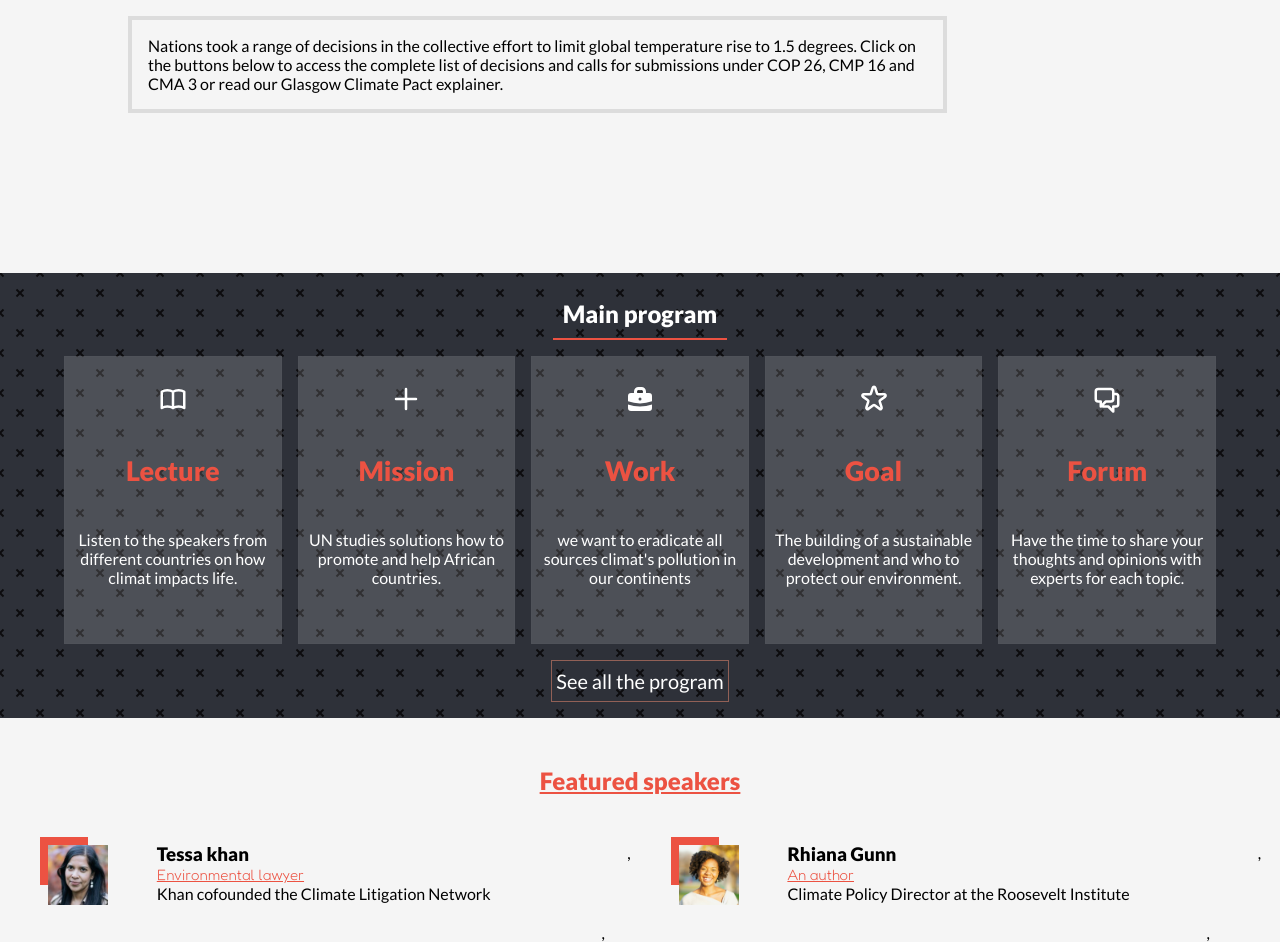
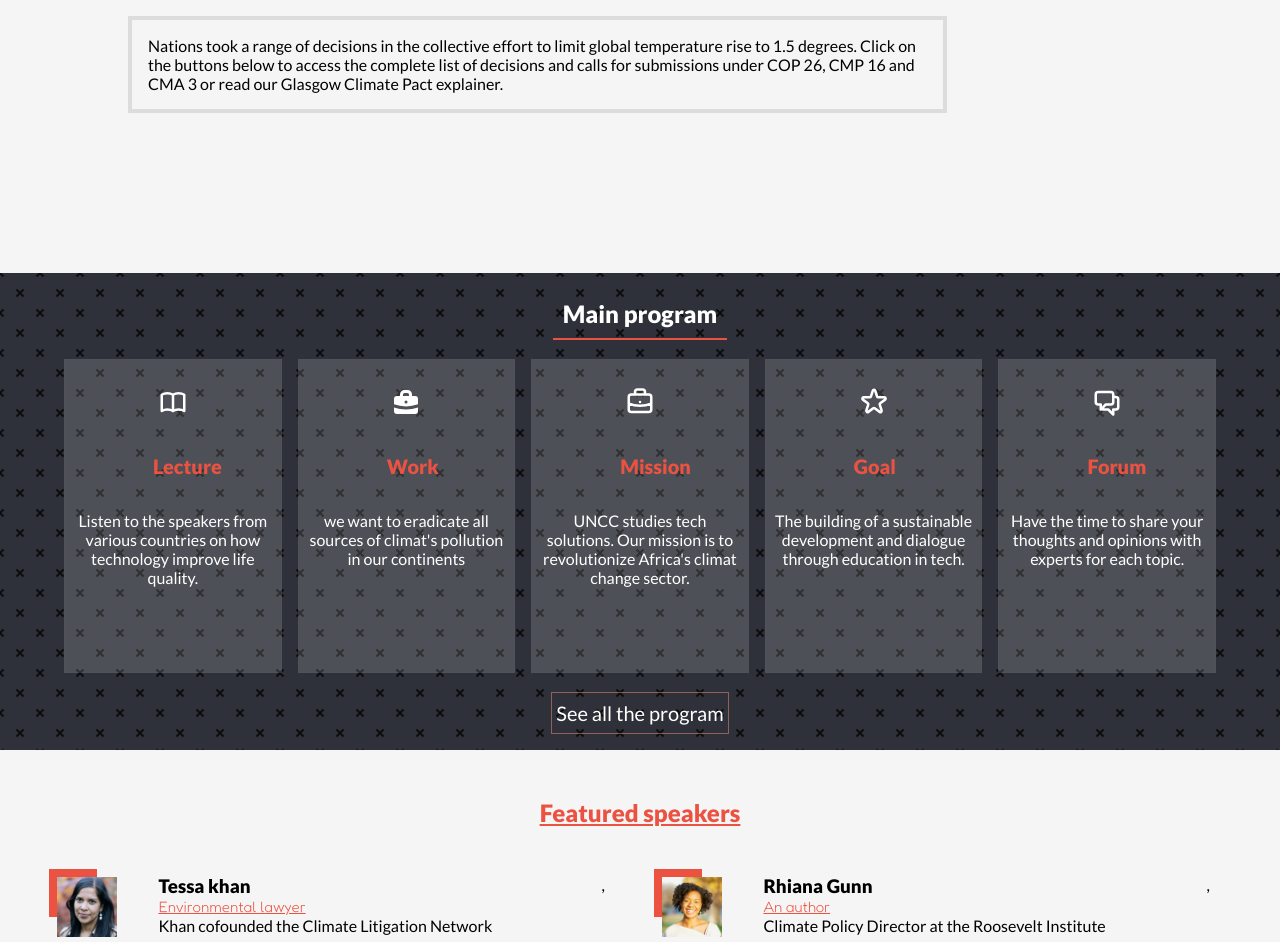
Before and after one commit to DanUshindi/Capston-first-module, a website: page index.html in a window 1280 px wide. Shown: the part 346-1288 px from the top of the page. Drawn offline with Linux system fonts and the light colour scheme.

Commit message:
Add the style of script gemerated by js

```diff
--- a/data.js
+++ b/data.js
@@ -33,10 +33,11 @@ const speekersIntervenant = [{
   job: 'Autor of "Leaders at Cop26 must incentivise protecting forests like the Congo Basin"',
 }];
 
+// const partnersList = [];
 const mainProjects = document.querySelector('.speekers');
 mainProjects.innerHTML += speekersIntervenant.map((project, index) => {
   let card = `<li class="speekers-item">
-  <div class= '${project.picture}'>
+  <div class= "${project.picture}">
     <div class="speeker-behind"></div>
   </div>
   <div class="speeker-info">
@@ -64,10 +65,8 @@ showMore.addEventListener('click', (e) => {
   e.preventDefault();
   speakersSection.classList.toggle('expand');
   if (speakersSection.classList.contains('expand')) {
-    document.querySelector('.expand-arrow').classList.remove('fa-chevron-down');
-    document.querySelector('.expand-arrow').classList.add('fa-chevron-up');
+    document.querySelector('.show-more').innerHTML = 'LESS';
   } else {
-    document.querySelector('.expand-arrow').classList.add('fa-chevron-down');
-    document.querySelector('.expand-arrow').classList.remove('fa-chevron-up');
+    document.querySelector('.show-more').innerHTML = 'MORE';
   }
 });
--- a/index.html
+++ b/index.html
@@ -52,51 +52,80 @@
     <h2 class="main-program-title">Main program</h2>
     <ul class="program-list">
       <li class="program-item">
-        <svg xmlns="http://www.w3.org/2000/svg" class="h-6 w-6 icone" fill="none" viewBox="0 0 24 24" stroke="currentColor" stroke-width="2">
+        <div class="icone">
+          <svg xmlns="http://www.w3.org/2000/svg" class="h-6 w-6" fill="none" viewBox="0 0 24 24" stroke="currentColor" stroke-width="2">
             <path stroke-linecap="round" stroke-linejoin="round" d="M12 6.253v13m0-13C10.832 5.477 9.246 5 7.5 5S4.168 5.477 3 6.253v13C4.168 18.477 5.754 18 7.5 18s3.332.477 4.5 1.253m0-13C13.168 5.477 14.754 5 16.5 5c1.747 0 3.332.477 4.5 1.253v13C19.832 18.477 18.247 18 16.5 18c-1.746 0-3.332.477-4.5 1.253" />
           </svg>
-        <h3 class="program-item-title">Lecture</h3>
-        <p class="program-item-detail">Listen to the speakers from different countries on how
-          climat impacts life.
+        </div>
+        <div class="program-item-title">
+          <h3>Lecture</h3>
+        </div>
+        <div class="program-item-detail">
+          <p class="program-item-detail-text">Listen to the speakers from various countries
+             on how technology improve life quality.
           </p>
+        </div>
       </li>
       <li class="program-item">
-        <svg xmlns="http://www.w3.org/2000/svg" class="h-6 w-6 icone" fill="none" viewBox="0 0 24 24" stroke="currentColor" stroke-width="2">
-          <path stroke-linecap="round" stroke-linejoin="round" d="M12 4v16m8-8H4" />
-        </svg>
-          <h3 class="program-item-title">Mission</h3>
-          <p class="program-item-detail">UN studies solutions
-            how to promote and help African countries.
-      </li>
-      <li class="program-item">
-        <svg xmlns="http://www.w3.org/2000/svg" class="h-5 w-5 icone" viewBox="0 0 20 20" fill="currentColor">
+        <div class="icone">
+          <svg xmlns="http://www.w3.org/2000/svg" class="h-5 w-5 " viewBox="0 0 20 20" fill="currentColor">
             <path fill-rule="evenodd" d="M6 6V5a3 3 0 013-3h2a3 3 0 013 3v1h2a2 2 0 012 2v3.57A22.952 22.952 0 0110 13a22.95 22.95 0 01-8-1.43V8a2 2 0 012-2h2zm2-1a1 1 0 011-1h2a1 1 0 011 1v1H8V5zm1 5a1 1 0 011-1h.01a1 1 0 110 2H10a1 1 0 01-1-1z" clip-rule="evenodd" />
             <path d="M2 13.692V16a2 2 0 002 2h12a2 2 0 002-2v-2.308A24.974 24.974 0 0110 15c-2.796 0-5.487-.46-8-1.308z" />
           </svg>
-        <h3 class="program-item-title">Work</h3>
-        <p class="program-item-detail">we want to eradicate all sources
+        </div>
+        <div class="program-item-title">
+          <h3 >Work</h3>
+        </div>
+        <div class="program-item-detail">
+          <p class="program-item-detail-text" >we want to eradicate all sources of
             climat's pollution in our continents
           </p>
+        </div>
       </li>
       <li class="program-item">
-        <svg xmlns="http://www.w3.org/2000/svg" class="h-6 w-6 icone" fill="none" viewBox="0 0 24 24" stroke="currentColor" stroke-width="2">
+        <div class="icone">
+          <svg xmlns="http://www.w3.org/2000/svg" class="h-6 w-6" fill="none" viewBox="0 0 24 24" stroke="currentColor" stroke-width="2">
+            <path stroke-linecap="round" stroke-linejoin="round" d="M21 13.255A23.931 23.931 0 0112 15c-3.183 0-6.22-.62-9-1.745M16 6V4a2 2 0 00-2-2h-4a2 2 0 00-2 2v2m4 6h.01M5 20h14a2 2 0 002-2V8a2 2 0 00-2-2H5a2 2 0 00-2 2v10a2 2 0 002 2z" />
+          </svg>
+        </div>
+        <div class="program-item-title">
+          <h3 >Mission</h3>
+        </div>
+        <div class="program-item-detail">
+          <p class="program-item-detail-text" >UNCC studies tech solutions.
+            Our mission is to revolutionize Africa's climat change sector.
+          </p>
+        </div>
+      </li>
+      <li class="program-item">
+        <div class="icone">
+          <svg xmlns="http://www.w3.org/2000/svg" class="h-6 w-6" fill="none" viewBox="0 0 24 24" stroke="currentColor" stroke-width="2">
             <path stroke-linecap="round" stroke-linejoin="round" d="M11.049 2.927c.3-.921 1.603-.921 1.902 0l1.519 4.674a1 1 0 00.95.69h4.915c.969 0 1.371 1.24.588 1.81l-3.976 2.888a1 1 0 00-.363 1.118l1.518 4.674c.3.922-.755 1.688-1.538 1.118l-3.976-2.888a1 1 0 00-1.176 0l-3.976 2.888c-.783.57-1.838-.197-1.538-1.118l1.518-4.674a1 1 0 00-.363-1.118l-3.976-2.888c-.784-.57-.38-1.81.588-1.81h4.914a1 1 0 00.951-.69l1.519-4.674z" />
           </svg>
-        <h3 class="program-item-title">Goal</h3>
-        <p class="program-item-detail">
-          The building of a sustainable development
-           and  who to protect our environment.
+          </div>
+        <div class="program-item-title">
+          <h3 >Goal</h3>
+        </div>
+        <div class="program-item-detail">
+          <p class="program-item-detail-text">The building of a sustainable development
+            and dialogue through education in tech.
           </p>
+        </div>
       </li>
       <li class="program-item">
-        <svg xmlns="http://www.w3.org/2000/svg" class="h-6 w-6 icone" fill="none" viewBox="0 0 24 24" stroke="currentColor" stroke-width="2">
+        <div class="icone">
+          <svg xmlns="http://www.w3.org/2000/svg" class="h-6 w-6" fill="none" viewBox="0 0 24 24" stroke="currentColor" stroke-width="2">
             <path stroke-linecap="round" stroke-linejoin="round" d="M17 8h2a2 2 0 012 2v6a2 2 0 01-2 2h-2v4l-4-4H9a1.994 1.994 0 01-1.414-.586m0 0L11 14h4a2 2 0 002-2V6a2 2 0 00-2-2H5a2 2 0 00-2 2v6a2 2 0 002 2h2v4l.586-.586z" />
           </svg>
-        <h3 class="program-item-title">Forum</h3>
-        <p class="program-item-detail">
-          Have the time to share your
-          thoughts and opinions with
-          experts for each topic.</p>
+        </div>
+        <div class="program-item-title">
+          <h3 >Forum</h3>
+        </div>
+        <div class="program-item-detail">
+          <p class="program-item-detail-text">Have the time to share your thoughts
+            and opinions with experts for each topic.
+          </p>
+        </div>
       </li>
     </ul>
     <a href="#presentation" class="footer-main-program">See all the program</a>
--- a/style.css
+++ b/style.css
@@ -94,7 +94,7 @@ background: whitesmoke;
   border: none;
   padding: 25px 18px;
   background: transparent;
-  position: absolute;
+  position: fixed;
   z-index: 30;
 }
 .presentation {
@@ -123,7 +123,7 @@ background: whitesmoke;
 .presentation-title {
   padding: 2rem 0;
   font-size: 58px;
-  color: rgb(236,82,66,0.5);
+  color: rgba(233, 46, 25, 0.5);
   background: url(./assets/branches-2178684__340.jpg);
   background-size: cover;
   background-repeat: no-repeat;
@@ -176,10 +176,10 @@ a {
 
 }
 
-.program-item-detail {
-  width: 100%;
+/* .program-item-detail {
+  width: 70%;
   text-align: center;
-}
+} */
 
 .icone {
   height: 40px;
@@ -188,9 +188,9 @@ a {
 }
 
 .program-item-title {
-  margin: 0.2rem auto;
-  font-size: 27px;
+  font-size: 10px;
   color: rgb(236,82,66);
+  width: 20%;
 }
 
 .footer-main-program {
@@ -280,7 +280,7 @@ z-index: -5;
 .speekers-item {
   display: flex;
   flex-direction: row;
-  margin-bottom:1rem;
+  margin-bottom:0.5rem;
 }
 
 
@@ -339,9 +339,13 @@ z-index: -5;
   padding: 6px 9px
 }
 
+.program-item-detail-text {
+  text-align: left;
+}
+
 .nav {
   display: none;
-  position: absolute;
+  position: fixed;
   top: 0;
   left: 0;
   width: 100vw;
@@ -519,14 +523,16 @@ z-index: -5;
 
 .program-list {
   display: flex;
-  flex-direction:row;
-  gap:1rem;
-  width:90%;
-  height:20em;
+  flex-direction: row;
+  gap: 1rem;
+  width: 90%;
+  height: 20em;
+  margin-top: 1rem;
+  margin-bottom: 1rem;
 }
 
 .program-item {
-  height: 90%;
+  height: 98%;
   flex:1;
   flex-direction: column;
   background:rgba(255, 255, 255, 0.15);
@@ -541,12 +547,21 @@ z-index: -5;
   transform: scale(1.009);
  }
 
+ .program-item-detail-text {
+   text-align:center;
+  width:100%;
+ }
+
  .icone {
 margin:1em;
 }
 
 .program-item-title {
-margin-bottom: 1em ;
+  font-size: 17px;
+  margin-bottom: 1em;
+  display: flex;
+  flex-direction: row;
+  justify-content:space-around;
 }
 
 .past-summit-project {
@@ -619,7 +634,8 @@ margin-bottom: 1em ;
   padding-top:3rem;
 }
 .speekers-item {
-  width:49%;
+  width:47%;
+  padding: 0 1rem;
 }
 
 .partner-section {
```
Also changed, not shown: assets/logo-un-climate-change.png (added). Lines whose indentation alone changed are shown as unchanged.
